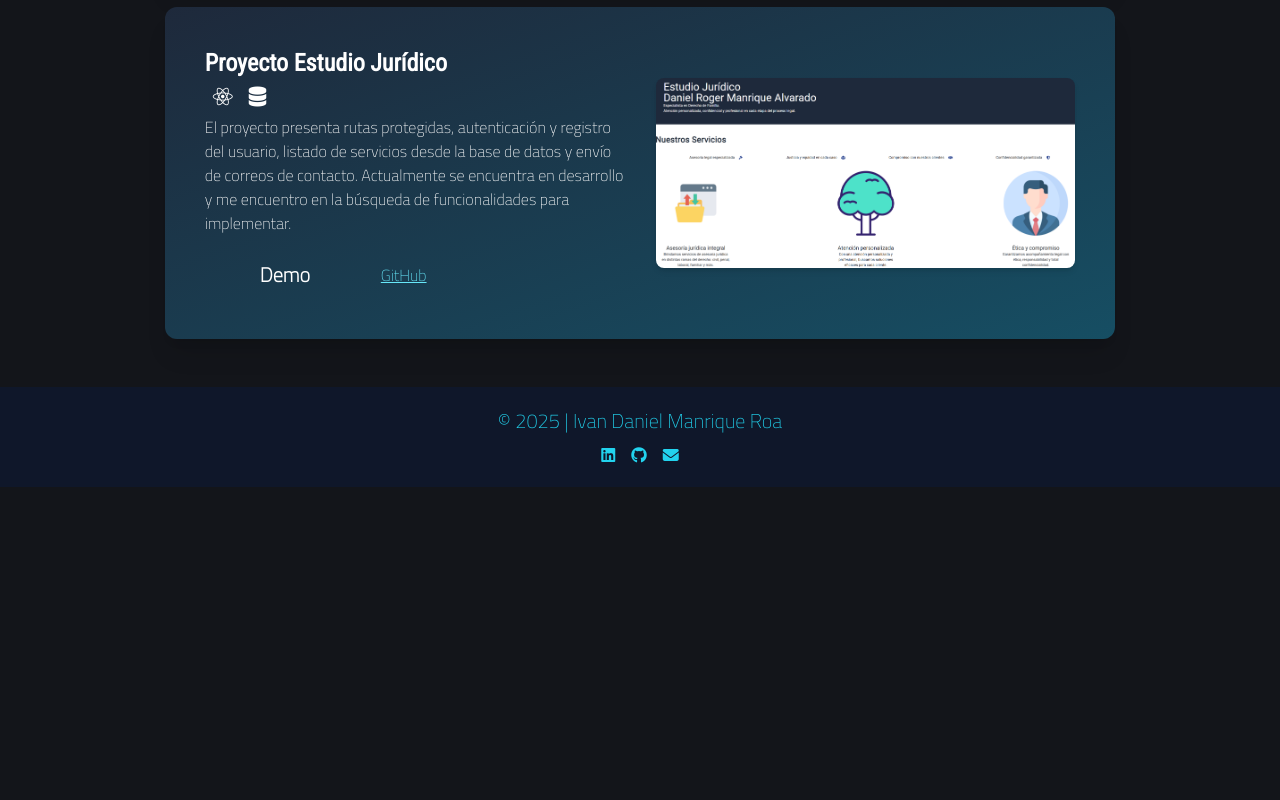
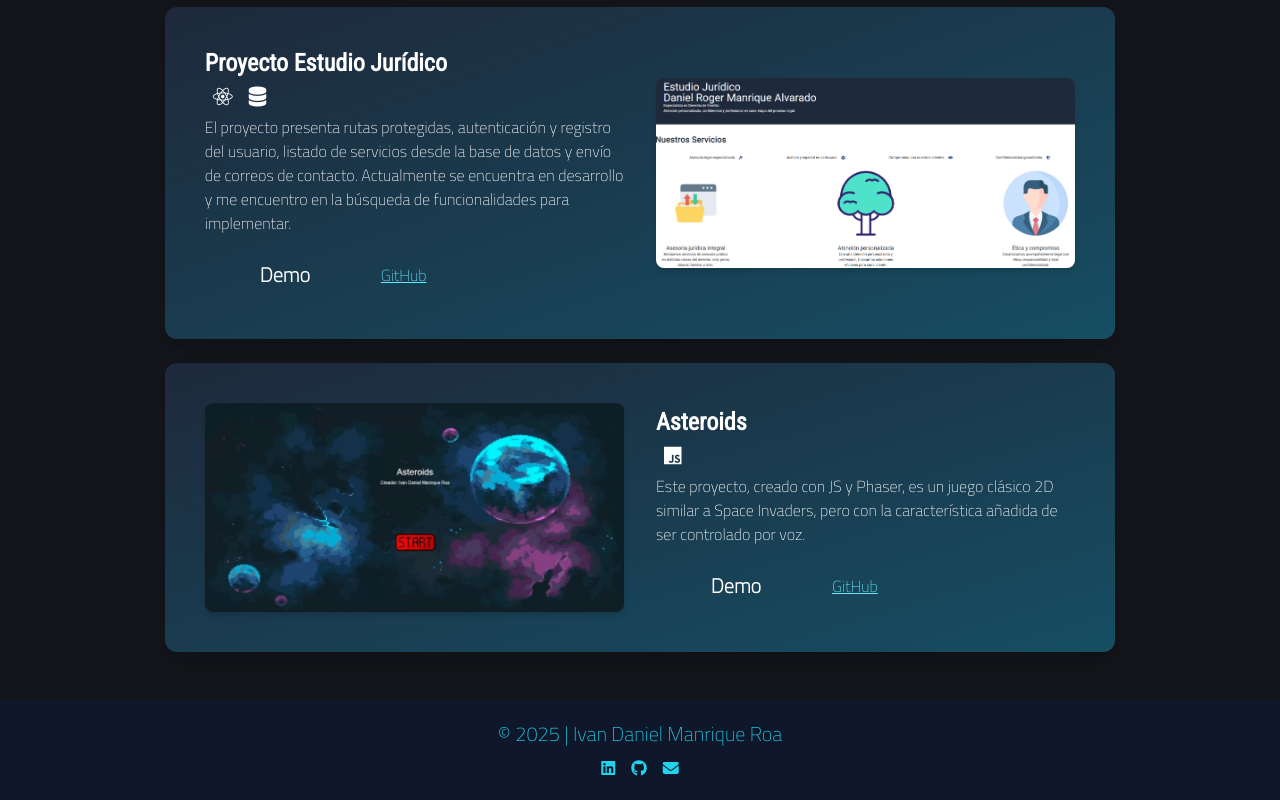
Before and after one commit to idmr023/ivan-manrique-portafolio, an Astro site: page / in a window 1280 px wide. Shown: the part 1842-2642 px from the top of the page. Before the commit the page ends 2329 px from the top, so only its background shows below. Built offline with nearby package versions, Linux system fonts and the light colour scheme; Astro itself is replaced by a stand-in of ours.

Commit message:
Nuevo proyecto

```diff
--- a/src/components/App.astro
+++ b/src/components/App.astro
@@ -29,6 +29,15 @@ const experiencia = [
 		repositorio:"https://github.com/idmr023/ProyectoAbogado",
 		tecnologias:["fa-brands fa-react", "fa-solid fa-database"],
 		reverso : true
+	},
+	{
+		imgSrc:"./asteroids.jpg",
+		titulo: i18n.EXP3_TITLE,
+		descripcion: i18n.EXP3_DESCRIPTION,
+		demo:"https://nave-videojuego.vercel.app/",
+		repositorio:"https://github.com/idmr023/nave_videojuego.git",
+		tecnologias:["fa-brands fa-js"],
+		reverso : false
 	}
 ]
 
@@ -152,8 +161,6 @@ const experiencia = [
 		</section>
 
 
-
-
 	</div>
 
 
--- a/src/i18n/en.json
+++ b/src/i18n/en.json
@@ -43,6 +43,8 @@
     "EXP1_DESCRIPTION" : "A project analyzing the data from a fictitious social media platform to gain insights. Through data cleaning and analysis, I identified the year with the least customer engagement and the reasons behind it, along with a solution.",
     "EXP2_TITLE" : "Library Project",
     "EXP2_DESCRIPTION" : "The project includes protected routes, user authentication and registration, services listing from the database, and contact email sending. Is currently in development and I'm searching for any usuful feature to add.",
+    "EXP3_TITLE" : "Asteroids",
+    "EXP3_DESCRIPTION" : "This project, created with JS and Phaser, is a classic 2D game similar to  Space Invaders, but with the added feature of being controlled by voice.",
 
     "FOOTER_TITLE" : "Developed by Ivan Manrique | 2025",
 
--- a/src/i18n/es.json
+++ b/src/i18n/es.json
@@ -43,6 +43,10 @@
     "EXP1_DESCRIPTION" : "Proyecto acerca de analizar los datos de una red social con el objetivo de conocer insights acerca de la misma. A través de la limpieza y analisis de datos pude darme cuenta de cual fue el año con menor acercamiento a los clientes y un motivo por el que sucedía esto, asimismo una resolución.",
     "EXP2_TITLE" : "Proyecto Estudio Jurídico",
     "EXP2_DESCRIPTION" : "El proyecto presenta rutas protegidas, autenticación y registro del usuario, listado de servicios desde la base de datos y envío de correos de contacto. Actualmente se encuentra en desarrollo y me encuentro en la búsqueda de funcionalidades para implementar.",
+    "EXP3_TITLE" : "Asteroids",
+    "EXP3_DESCRIPTION" : "Este proyecto, creado con JS y Phaser, es un juego clásico 2D similar a Space Invaders, pero con la característica añadida de ser controlado por voz.",
+
+
 
     "FOOTER_TITLE" : "Desarrollado por Ivan Manrique | 2025",
 
```
Also changed, not shown: public/asteroids.jpg (added).
